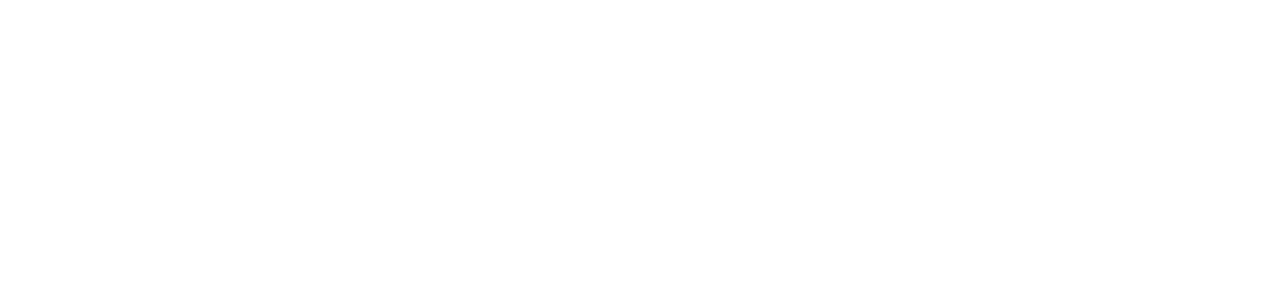
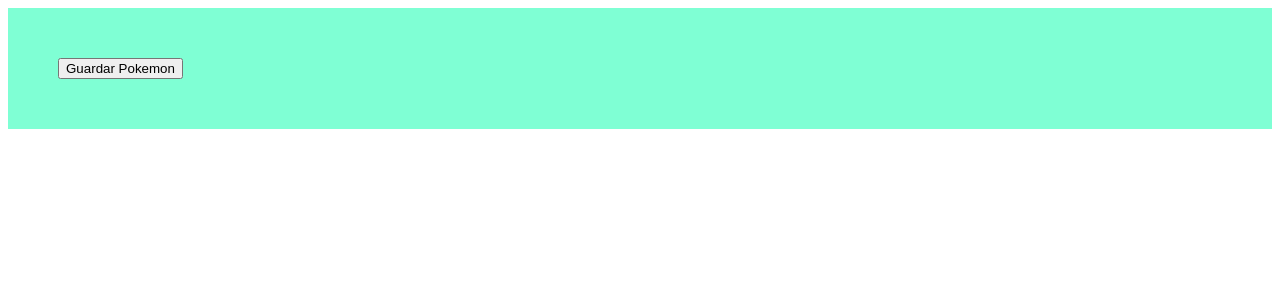
Before and after one commit to Noelio1290/Tablero-Pokemon, a React (Create React App) app: page / in a window 1280 px wide. Shown: the top 300 px of the page. Built offline with nearby package versions, Linux system fonts and the light colour scheme.

Commit message:
componente button funcionando

```diff
--- a/src/App.css
+++ b/src/App.css
@@ -1,38 +1,19 @@
 .App {
+  display: flex;
+  background-color: aquamarine;
   text-align: center;
 }
-
-.App-logo {
-  height: 40vmin;
-  pointer-events: none;
+.leyenda {
+  display: flex;
 }
-
-@media (prefers-reduced-motion: no-preference) {
-  .App-logo {
-    animation: App-logo-spin infinite 20s linear;
-  }
+.pokemonANDbutton {
+  display: flex;
 }
-
-.App-header {
-  background-color: #282c34;
-  min-height: 100vh;
+.pokemon {
   display: flex;
-  flex-direction: column;
-  align-items: center;
-  justify-content: center;
-  font-size: calc(10px + 2vmin);
-  color: white;
 }
-
-.App-link {
-  color: #61dafb;
+.button {
+  display: flex;
+  justify-content:flex-end;
+  margin:50px;
 }
-
-@keyframes App-logo-spin {
-  from {
-    transform: rotate(0deg);
-  }
-  to {
-    transform: rotate(360deg);
-  }
-}
--- a/src/App.js
+++ b/src/App.js
@@ -1,12 +1,23 @@
 import './App.css';
-
+import Button from './components/button';
 
 function App() {
   return (
     <div className="App">
-      <></>
+      <div className='leyenda'>
+
+      </div>
+      <div className='pokemonANDbutton'>
+        <div className='pokemon'>
+
+        </div>
+        <div className='button'>
+          <Button/>
+        </div>
+      </div>
+
     </div>
-  );
+  )
 }
 
 export default App;
--- a/src/components/button.jsx
+++ b/src/components/button.jsx
@@ -0,0 +1,18 @@
+import React, { useState } from 'react';
+
+const Button = () => {
+  const [count, setCount] = useState(0);
+
+  const handleClick = () => {
+    console.log(`Button clicked ${count + 1} times`);
+    setCount(count + 1);
+  };
+
+  return (
+    <button onClick={handleClick}>
+      Guardar Pokemon
+    </button>
+  );
+};
+
+export default Button;
--- a/src/components/legend.jsx
+++ b/src/components/legend.jsx
@@ -0,0 +1 @@
+import React from "react"
```
Also changed, not shown: src/components/pokemones.jsx (+24 -0 lines), src/components/contenedorPoke.jsx (added).
